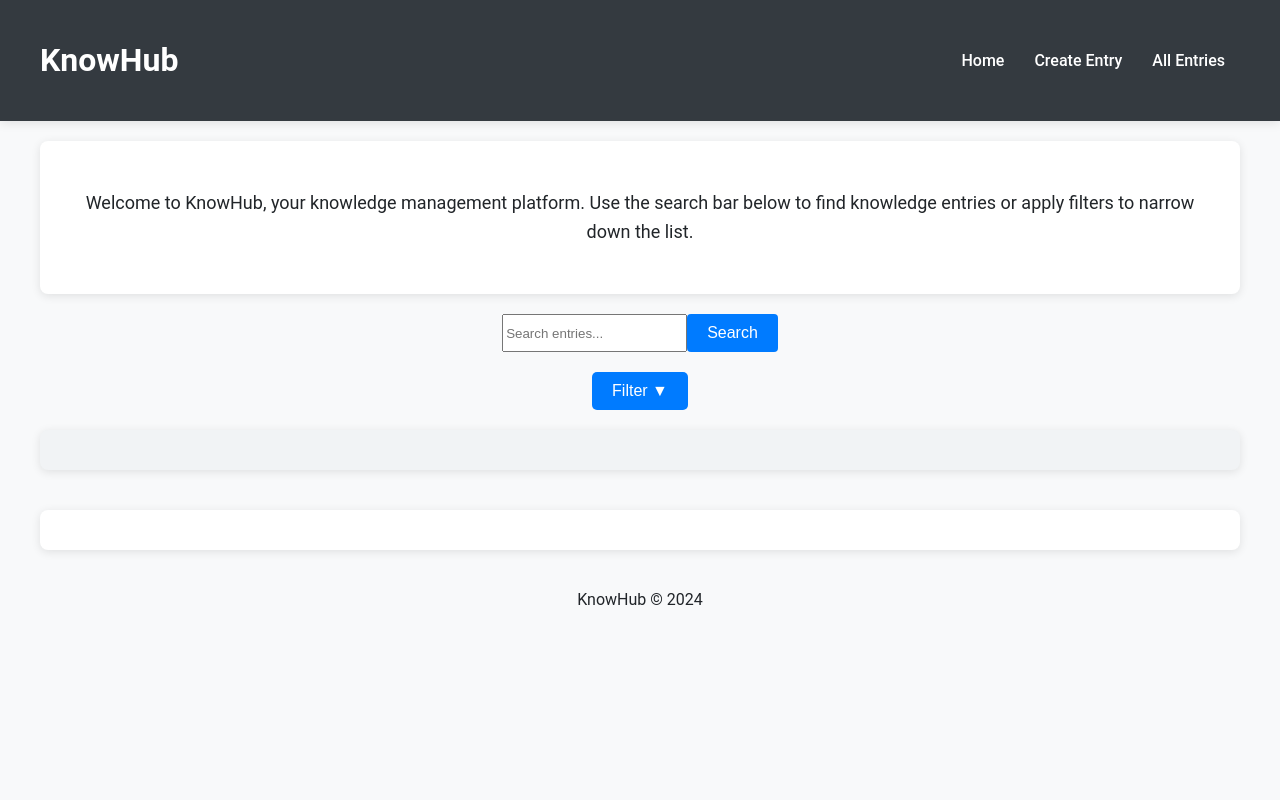
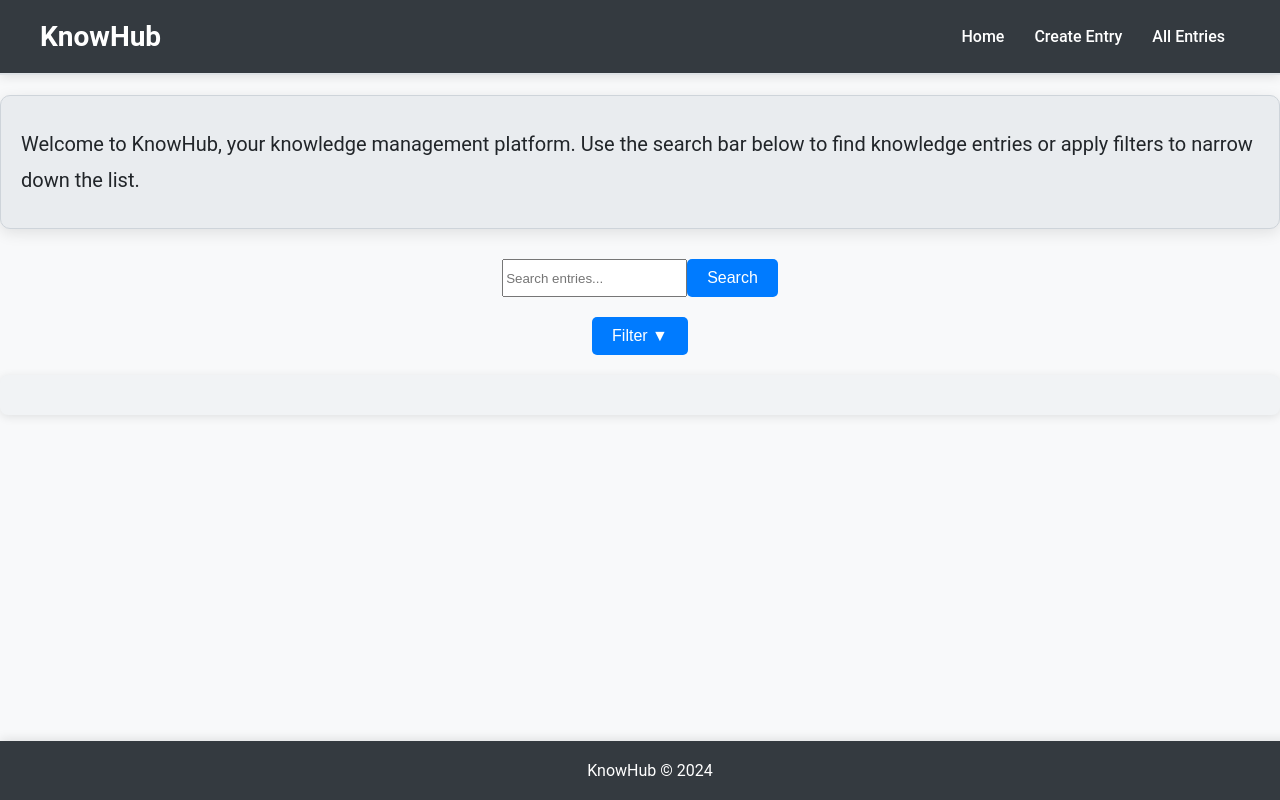
Before and after one commit to MoetazKhelil/KnowHub, a React (Create React App) app in the folder frontend/: page / in a window 1280 px wide. Built offline with nearby package versions, Linux system fonts and the light colour scheme.

Commit message:
enlarged styles.css to handle the styling of new pages and their elements

```diff
--- a/frontend/src/styles/styles.css
+++ b/frontend/src/styles/styles.css
@@ -4,13 +4,14 @@ body {
     padding: 0;
     background-color: #f8f9fa;
     color: #212529;
+    height: 100%;
 }
 
 .App {
     text-align: center;
 }
 
-.home header {
+header {
     display: flex;
     justify-content: space-between;
     align-items: center;
@@ -18,9 +19,17 @@ body {
     background-color: #343a40;
     color: white;
     box-shadow: 0 2px 10px rgba(0, 0, 0, 0.1);
+    margin-bottom: 20px;
+    border-bottom: 2px solid #dee2e6;
 }
 
-.home nav a {
+header h1 {
+    font-size: 28px;
+    color: #ffffff;
+    margin: 0;
+}
+
+header nav a {
     color: white;
     text-decoration: none;
     margin: 0 15px;
@@ -28,71 +37,129 @@ body {
     transition: color 0.3s ease;
 }
 
-.home nav a:hover {
+header nav a:hover {
     color: #17a2b8;
 }
 
-.home .description {
-    padding: 30px;
+.section-container, .entries-list, .entry-details {
+    padding: 20px;
     background-color: white;
     border-radius: 8px;
     box-shadow: 0 2px 10px rgba(0, 0, 0, 0.1);
-    margin: 20px 40px;
-    font-size: 18px;
-    line-height: 1.6;
+    margin: 0 auto;
+    max-width: 100%;
+    width: 100%;
+    flex-grow: 1;
+    display: flex;
+    flex-direction: column;
+    justify-content: center;
 }
 
 .results {
-    margin: 40px 40px;
-    background-color: white;
-    border-radius: 8px;
-    padding: 20px;
-    box-shadow: 0 2px 10px rgba(0, 0, 0, 0.1);
+    padding: 0;
+    margin: 0;
+    width: 100%;
+    flex-grow: 1;
+    display: flex;
+    flex-direction: column;
+    justify-content: center;
 }
 
-.results ul {
+.entry-content {
+    white-space: pre-line; /* Preserve spaces and line breaks */
+    line-height: 1.8; /* Better line spacing */
+    padding: 20px; /* Padding around the content */
+    background-color: #f8f9fa; /* Light background */
+    border-radius: 8px; /* Rounded corners */
+    box-shadow: 0 2px 10px rgba(0, 0, 0, 0.05); /* Subtle shadow */
+    border: 1px solid #ced4da; /* Light border */
+    font-size: 18px; /* Adjust font size if necessary */
+    color: #495057; /* Slightly darker text color */
+    text-align: left; /* Align text to the left */
+}
+
+.footer {
+    background-color: #343a40;
+    color: white;
+    text-align: center;
+    padding: 10px;
+    width: 100%;
+    box-shadow: 0 -2px 10px rgba(0, 0, 0, 0.1);
+    position: fixed;
+    bottom: 0px;
+}
+
+.section-title {
+    font-size: 22px;
+    color: #495057;
+    margin-top: 0;
+}
+
+.description {
+    font-size: 20px; /* Increase font size */
+    line-height: 1.8; /* More line spacing */
+    margin-bottom: 30px; /* More space at the bottom */
+    padding: 20px; /* Add padding */
+    background-color: #e9ecef; /* Light gray background */
+    border-radius: 10px; /* Rounded corners */
+    box-shadow: 0 4px 15px rgba(0, 0, 0, 0.1); /* Subtle shadow */
+    border: 1px solid #ced4da; /* Light border */
+    text-align: left; /* Align text to the left */
+}
+
+
+p {
+    margin: 10px 0;
+}
+
+ul {
     list-style-type: none;
     padding: 0;
     margin: 0;
+    max-width: 800px; /* Limit the width of the list for better readability */
+    margin-left: auto; /* Center the list horizontally */
+    margin-right: auto; /* Center the list horizontally */
 }
 
-.results li {
-    padding: 15px 20px;
-    margin-bottom: 10px;
-    background-color: #e9ecef;
-    border-radius: 5px;
-    transition: background-color 0.3s ease, box-shadow 0.3s ease;
+
+li {
+    padding: 20px 30px; /* Increase padding for better spacing */
+    margin-bottom: 15px; /* Increase margin for more space between items */
+    background-color: #ffffff; /* Set background color to white for contrast */
+    border-radius: 10px; /* Increase border-radius for more rounded corners */
+    cursor: pointer;
+    transition: background-color 0.3s ease, box-shadow 0.3s ease, transform 0.3s ease; /* Add transform for hover effect */
+    box-shadow: 0 4px 15px rgba(0, 0, 0, 0.1); /* Increase shadow for more depth */
+    border: 1px solid #ced4da; /* Add light border for definition */
 }
 
-.results li:hover {
-    background-color: #dee2e6;
-    box-shadow: 0 2px 10px rgba(0, 0, 0, 0.1);
+li:hover {
+    background-color: #f8f9fa; /* Lighten the background color on hover */
+    box-shadow: 0 6px 20px rgba(0, 0, 0, 0.15); /* Make the shadow more prominent on hover */
+    transform: translateY(-5px); /* Add slight lift on hover */
 }
 
-.results p {
+
+.results p, .entry-details p {
     font-size: 18px;
     color: #6c757d;
     text-align: center;
 }
 
+strong {
+    color: #343a40;
+    font-weight: 600;
+}
+
 .active-filters {
-    margin: 20px 40px;
+    margin: 20px 0;
     padding: 20px;
     background-color: #f1f3f5;
     border-radius: 8px;
     box-shadow: 0 2px 10px rgba(0, 0, 0, 0.1);
 }
 
-.active-filters h3 {
-    margin-top: 0;
-    font-size: 22px;
-    color: #495057;
-}
-
 .active-filters ul {
-    list-style-type: none;
-    padding: 0;
-    margin: 10px 0;
     display: flex;
     flex-wrap: wrap;
     gap: 10px;
@@ -106,19 +173,56 @@ body {
     font-size: 14px;
 }
 
-.active-filters button {
-    background-color: #dc3545;
-    color: white;
+button, .apply-filters-button {
     padding: 10px 20px;
+    font-size: 16px;
     border: none;
     cursor: pointer;
-    font-size: 16px;
     border-radius: 5px;
     transition: background-color 0.3s ease;
 }
 
-.active-filters button:hover {
+button {
+    background-color: #dc3545;
+    color: white;
+}
+
+button:hover {
     background-color: #c82333;
+}
+
+.apply-filters-button, .create-button {
+    background-color: #28a745;
+    color: white;
+}
+
+.apply-filters-button:hover, .create-button:hover {
+    background-color: #218838;
+}
+
+.form-group {
+    margin-bottom: 20px;
+    max-width: 600px;
+    margin-left: auto;
+    margin-right: auto;
+}
+
+.form-group label {
+    display: block;
+    margin-bottom: 5px;
+    font-weight: bold;
+}
+
+.form-group input, .form-group textarea {
+    width: 100%;
+    padding: 10px;
+    border: 1px solid #ccc;
+    border-radius: 4px;
+}
+
+.form-group textarea {
+    height: 150px;
+    resize: vertical;
 }
 
 .search-bar {
@@ -137,14 +241,8 @@ body {
 }
 
 .search-button {
-    padding: 10px 20px;
-    font-size: 16px;
     background-color: #007bff;
     color: white;
-    border: none;
-    border-radius: 4px;
-    cursor: pointer;
-    transition: background-color 0.3s ease;
 }
 
 .search-button:hover {
@@ -153,16 +251,6 @@ body {
 
 .filter {
     margin: 20px 0;
-}
-
-.filter-toggle-button {
-    background-color: #007bff;
-    color: white;
-    padding: 10px 20px;
-    border: none;
-    cursor: pointer;
-    font-size: 16px;
-    border-radius: 5px;
 }
 
 .filter-container {
@@ -192,59 +280,32 @@ body {
     width: 200px;
 }
 
-.apply-filters-button {
-    background-color: #28a745;
+.filter-toggle-button {
+    background-color: #007bff;
     color: white;
     padding: 10px 20px;
     border: none;
     cursor: pointer;
     font-size: 16px;
     border-radius: 5px;
-    margin-top: 20px;
 }
 
-.create-entry {
-    margin: 20px 40px;
-    padding: 20px;
-    background-color: white;
-    border-radius: 8px;
-    box-shadow: 0 2px 10px rgba(0, 0, 0, 0.1);
+.delete-button {
+    background-color: #dc3545; /* Red background */
+    color: white;
+    padding: 10px 20px; /* Same padding as the create button */
+    font-size: 16px; /* Same font size */
+    border: none;
+    cursor: pointer;
+    border-radius: 5px;
+    transition: background-color 0.3s ease;
+    display: inline-block; /* Ensures the button does not stretch to full width */
+    width: auto; /* Makes sure the width is adjusted based on content */
+    max-width: 200px; /* Restricts the maximum width */
+    text-align: center; /* Centers the text inside the button */
+    margin: 10px auto; /* Centers the button with margin on top */
 }
 
-.create-entry .form-group {
-    margin-bottom: 20px;
+.delete-button:hover {
+    background-color: #c82333; /* Darker red on hover */
 }
-
-.create-entry .form-group label {
-    display: block;
-    margin-bottom: 5px;
-    font-weight: bold;
-}
-
-.create-entry .form-group input,
-.create-entry .form-group textarea {
-    width: 100%;
-    padding: 10px;
-    border: 1px solid #ccc;
-    border-radius: 4px;
-}
-
-.create-entry .form-group textarea {
-    height: 150px;
-    resize: vertical;
-}
-
-.create-entry .create-button {
-    background-color: #28a745;
-    color: white;
-    padding: 10px 20px;
-    border: none;
-    cursor: pointer;
-    font-size: 16px;
-    border-radius: 5px;
-    transition: background-color 0.3s ease;
-}
-
-.create-entry .create-button:hover {
-    background-color: #218838;
-}
```
